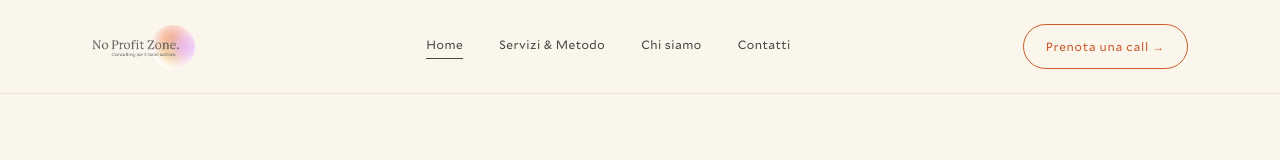
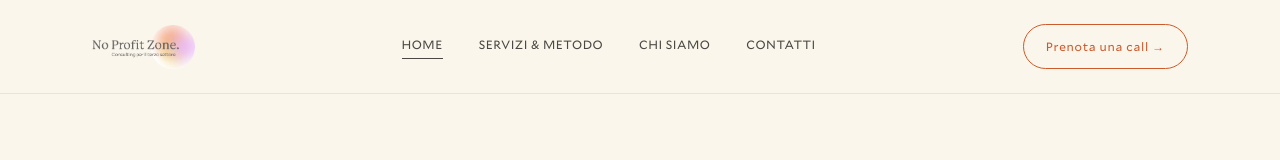
Before and after one commit to Giadasamw/noprofitzone_deploying, a Next.js app: page / in a window 1280 px wide. Shown: the top 160 px of the page. Built offline with nearby package versions, Linux system fonts and the light colour scheme.

Commit message:
feat: capitalize navigation menu links
Standardize link text to all uppercase for consistency.

```diff
--- a/src/components/Header.tsx
+++ b/src/components/Header.tsx
@@ -36,6 +36,7 @@ export default function Header() {
                 fontFamily: '"Mallory", sans-serif',
                 fontSize: 12,
                 letterSpacing: "0.04em",
+                textTransform: "uppercase",
                 color: "var(--ink)",
                 position: "relative",
                 ...(i === 0 ? { borderBottom: "1px solid var(--ink)", paddingBottom: 4 } : {}),
```
